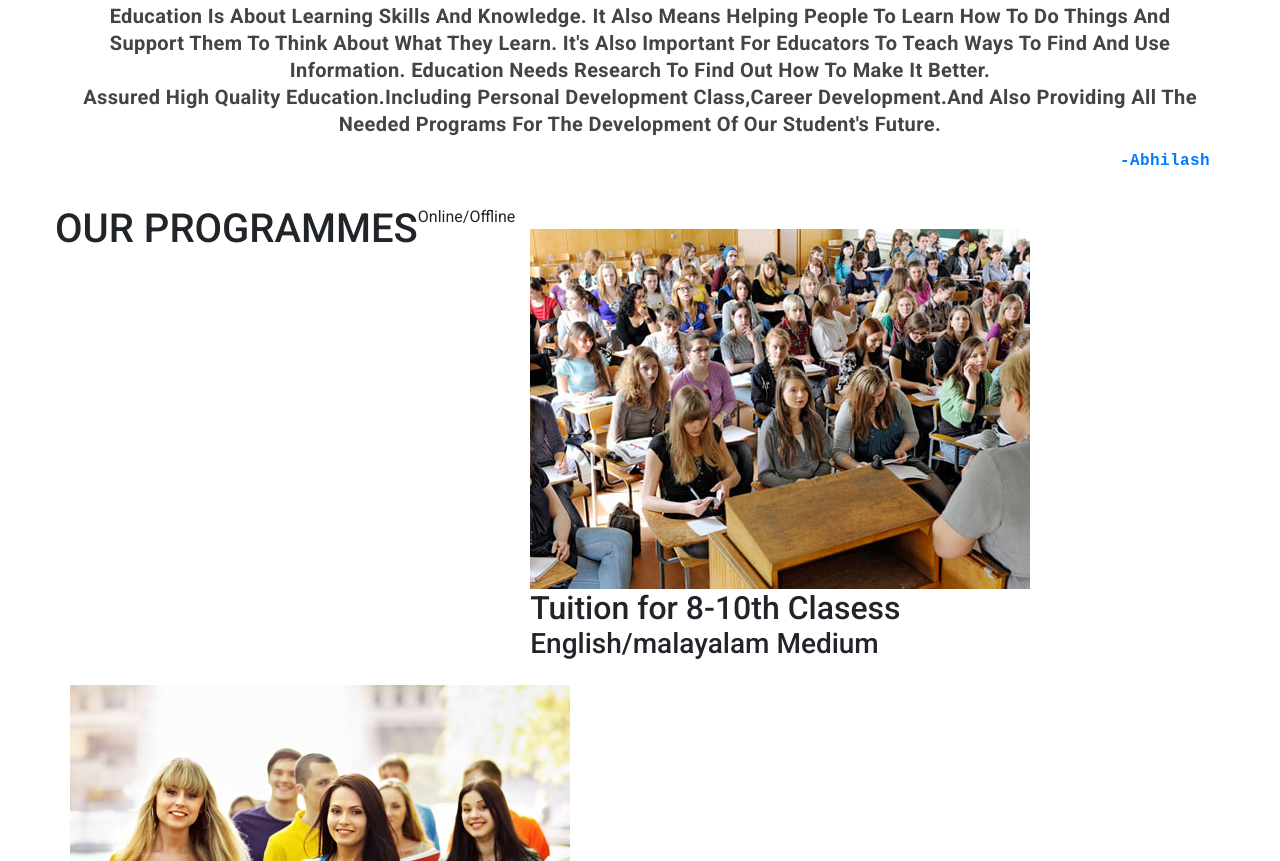
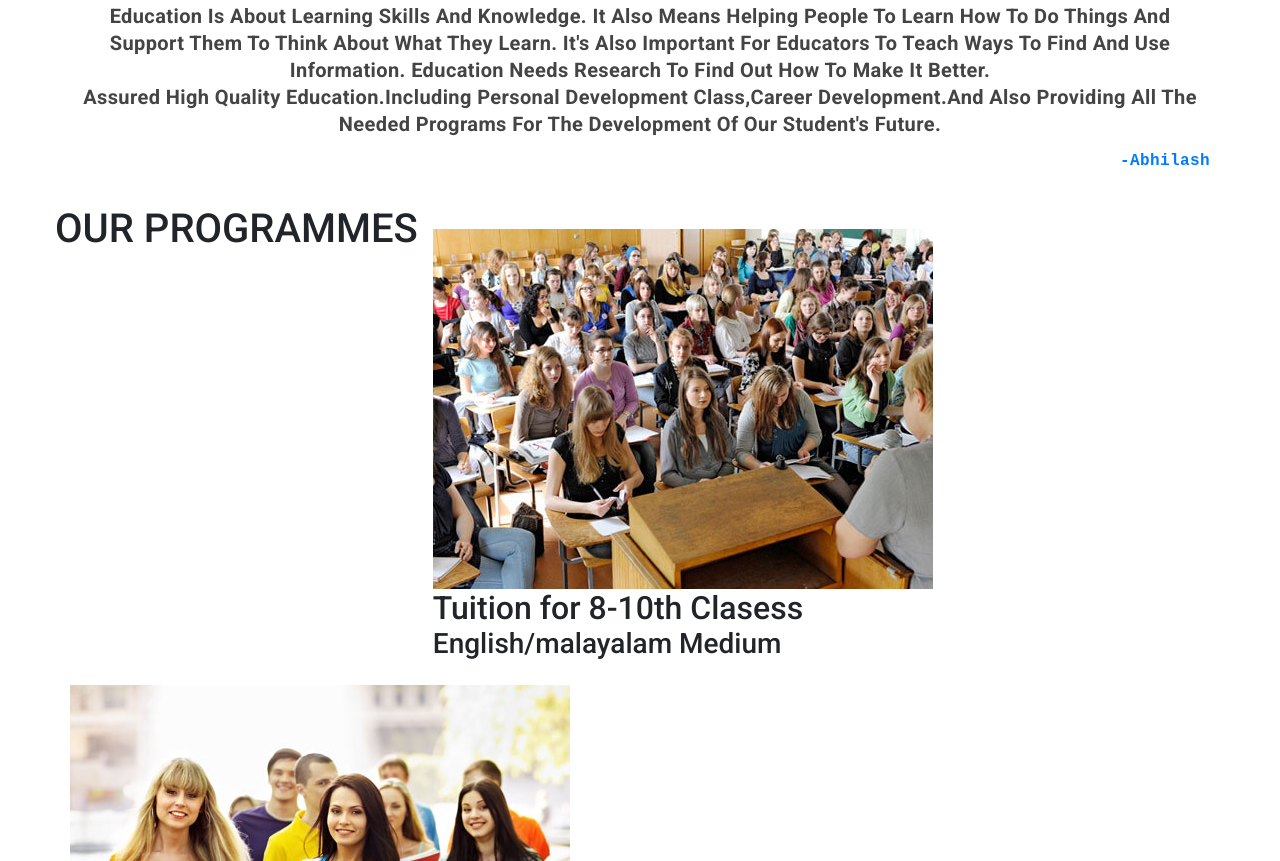
Before and after one commit to Ajaykrishna-RK/Torquetuitionacademy, a plain HTML site: page index.html in a window 1280 px wide. Shown: the part 591-1452 px from the top of the page. Drawn offline with Linux system fonts and the light colour scheme; a script that the page names is missing.

Commit message:
Update index.html

```diff
--- a/index.html
+++ b/index.html
@@ -139,8 +139,7 @@
                   </div>
 
                     <h1 style="text-align:center;">OUR PROGRAMMES</h1>
-		    <br>
-                    <p style="text-align:center;">Online/Offline</p>
+
 
 
                   <div class="col-lg-6 col-md-6 col-sm-6 col-xs-12">
```
